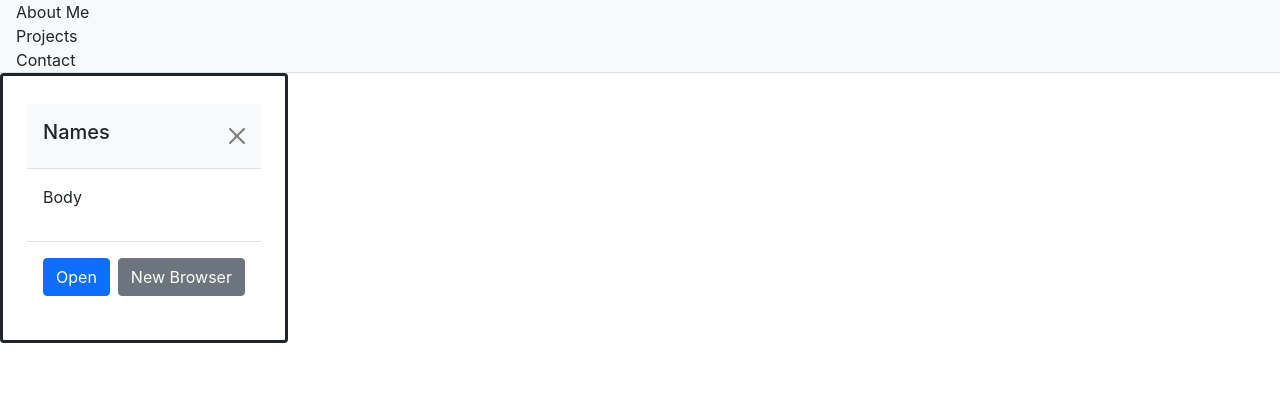
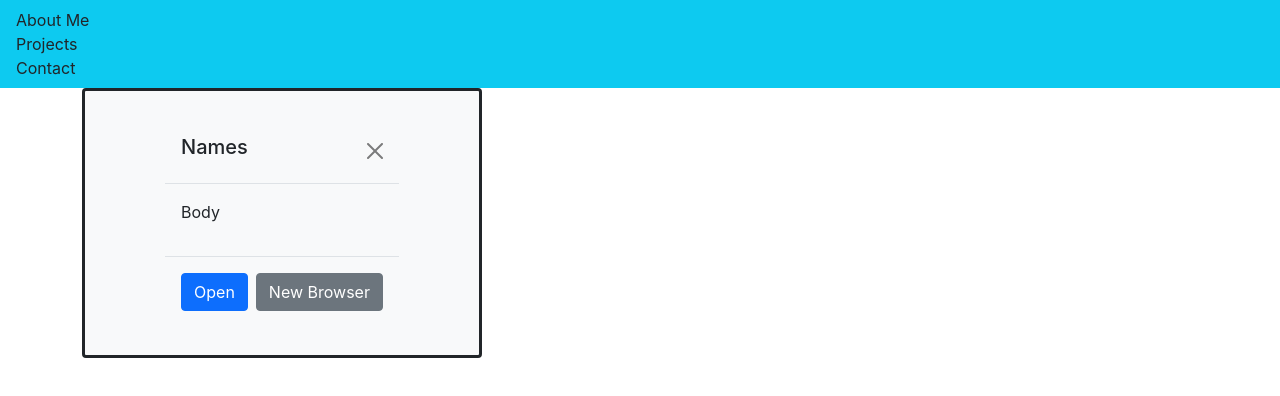
Before and after one commit to rakky21/re-ux, a React (Create React App) app: page / in a window 1280 px wide. Both pictures are taken after a click on the element "Projects". Shown: the top 396 px of the page. Built offline with nearby package versions, Linux system fonts and the light colour scheme.

Commit message:
changed the color and placement

```diff
--- a/src/components/About/About.js
+++ b/src/components/About/About.js
@@ -2,10 +2,12 @@ import React from "react";
 
 function About() {
   return (
-    <section className="card" style={{ border: "solid", width: "18rem" }}>
+
+   <section  className="container">
+    <div className="card bg-light" style={{ border: "solid", width: "35rem" }}>
     <img src="" className="card-img-top" alt="Una Foto Aqui"></img>
-    <div className="card-body" style={{ background: "blue"}} >
-      <h1 className="card-title" style={{ background: "grey"}}>
+    <div className="card-body"  >
+      <h1 className="card-title">
         {" "}
         My Portfolio{" "}
       </h1>
@@ -14,6 +16,7 @@ function About() {
         This is all that I've accomplished about me.
       </p>
     </div>
+  </div>
   </section>
     );
 }
--- a/src/components/Contact/Contact.js
+++ b/src/components/Contact/Contact.js
@@ -3,11 +3,12 @@ import React from "react";
 function Contact() {
   return (
     <section className="container">
-      <h1 className="bg-light col-8" style={{border: ""}}> Contact me </h1>
+      <div  style={{border: "solid", width: "75rem"}}>
+      <h1 className="bg-info fluid"> Contact me </h1>
 
       {/* aline boxes */}
-      <div className="input-group mb-3">
-        <span className="input-group-text"> Email </span>
+      <div className="input-group mb-3" >
+        <span className="input-group-text" > Email </span>
         <input type={"text"}></input>
       </div>
 
@@ -15,6 +16,7 @@ function Contact() {
         <span className="input-group-text"> Name </span>
         <input type={"text"}></input>
       </div>
+      </div>
     </section>
   );
 }
--- a/src/components/Nav/Nav.js
+++ b/src/components/Nav/Nav.js
@@ -10,8 +10,7 @@ function Nav(props) {
 
   return (
     <section
-      className="nav-tabs bg-light container-fluid"
-      id="navbarToggleExternalContent"
+      className="nav navbar bg-info container-fluid"
       style={{
         background: "",
         float: "right"
@@ -19,7 +18,7 @@ function Nav(props) {
     >
       {categories.map((category) => (
         <div
-          className={`mx-1 ${currentCategory === category && "navActive"}`}
+          className={`mx-1 container-fluid  ${currentCategory === category && "navActive"}`}
           key={category}
         >
           <span
@@ -36,7 +35,3 @@ function Nav(props) {
 }
 
 export default Nav;
-
-// render() {
-//   return <span className="menu navigation-menu">Menu</span>
-// }
--- a/src/components/Projects/Projects.js
+++ b/src/components/Projects/Projects.js
@@ -2,9 +2,8 @@ import React from "react";
 
 function Projects() {
   return (
-    <section className="card" style={{ border: "solid", width: "18rem"}}>
-      {/* <div className="card" style={0}></div> */}
-      {/* <img src="" className="" alt=""></img> */}
+    <section className="container">
+      <div className="card bg-light" style={{ border: "solid", width: "25rem"}}>
       {/* one model displays all */}
       {/* open, close and/or open a new tab button */}
       {/* combine portfolio with about me */}
@@ -36,6 +35,7 @@ function Projects() {
           </button>
         </div>
       </div>
+      </div>
     </section>
   );
 }
```
